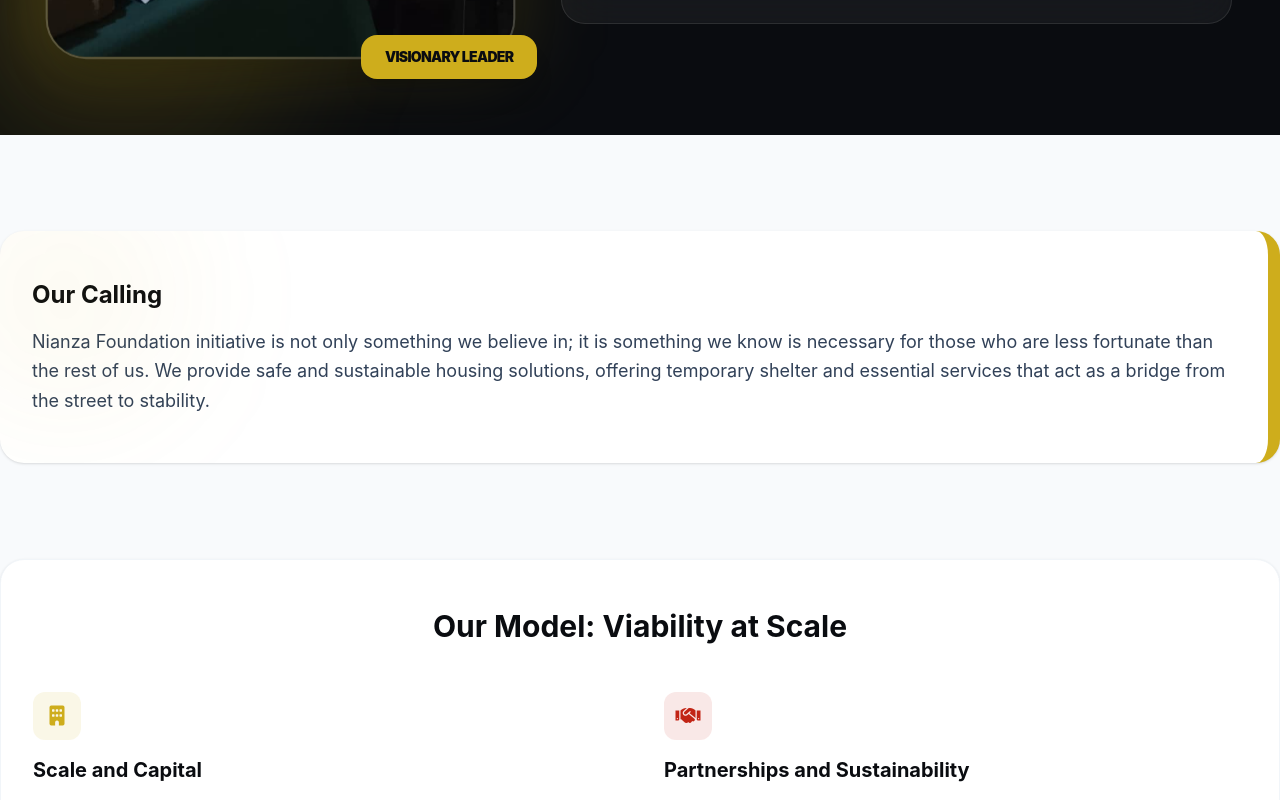
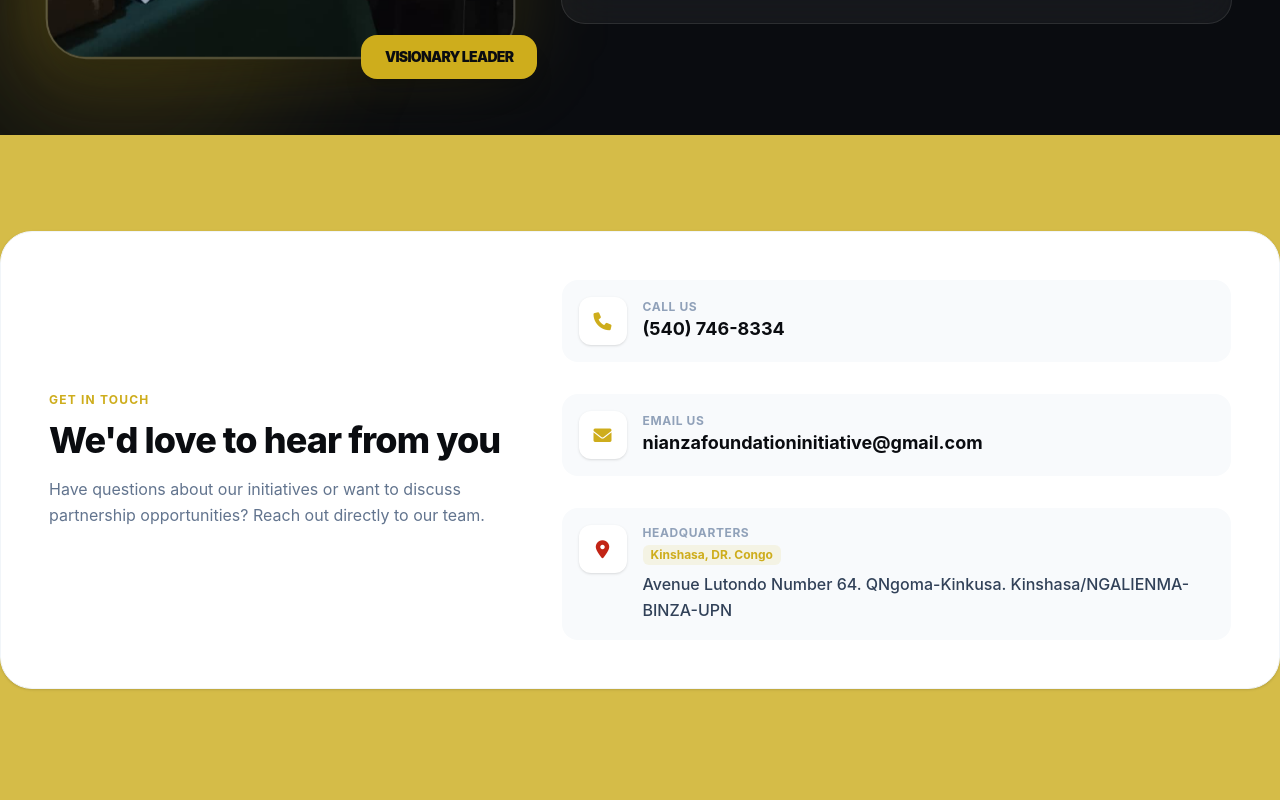
Before and after one commit to Casatechllc/Niaza-Foundation, a Nuxt app: page /about in a window 1280 px wide. Shown: the part 1520-2320 px from the top of the page. Built offline with nearby package versions, Linux system fonts and the light colour scheme.

Commit message:
added phone number and email, along with contact section in about

```diff
--- a/components/AppNavbar.vue
+++ b/components/AppNavbar.vue
@@ -48,7 +48,7 @@
             active-class="text-gray-900 after:absolute after:bottom-0 after:left-0 after:h-0.5 after:w-full after:bg-primary"
             inactive-class="text-gray-500 hover:text-gray-900"
           >
-            Our Mission
+            About Us
           </NuxtLink>
         </li>
         <li>
@@ -115,7 +115,7 @@
         <div class="-my-6 divide-y divide-gray-500/10">
           <ul class="space-y-2 py-6">
             <li><NuxtLink to="/" @click="mobileMenuOpen = false" class="mobile-nav-link">Sustainable Housing</NuxtLink></li>
-            <li><NuxtLink to="/about" @click="mobileMenuOpen = false" class="mobile-nav-link">Our Mission</NuxtLink></li>
+            <li><NuxtLink to="/about" @click="mobileMenuOpen = false" class="mobile-nav-link">About Us</NuxtLink></li>
             <li><NuxtLink to="/projects" @click="mobileMenuOpen = false" class="mobile-nav-link">Community Projects</NuxtLink></li>
             <li><NuxtLink to="/merch" @click="mobileMenuOpen = false" class="mobile-nav-link">Support Shop</NuxtLink></li>
           </ul>
--- /dev/null
+++ b/components/ContactInfoCard.vue
@@ -0,0 +1,78 @@
+<template>
+  <div class="w-full max-w-7xl mx-auto bg-white rounded-[2rem] shadow-sm border border-slate-100 p-6 sm:p-10 lg:p-12">
+    <div class="grid grid-cols-1 md:grid-cols-12 gap-8 md:gap-12">
+
+      <!-- Left Column: Branding / Context -->
+      <div class="md:col-span-5 flex flex-col justify-center">
+        <span class="text-secondary font-bold uppercase tracking-widest text-xs mb-3">Get in Touch</span>
+        <h3 class="text-3xl font-extrabold text-primary tracking-tight sm:text-4xl">
+          We'd love to hear from you
+        </h3>
+        <p class="text-slate-500 mt-4 text-base leading-relaxed font-sans">
+          Have questions about our initiatives or want to discuss partnership opportunities? Reach out directly to our team.
+        </p>
+      </div>
+
+      <!-- Right Column: Structured Contact Details -->
+      <div class="md:col-span-7 space-y-6 sm:space-y-8">
+
+        <!-- 1. Phone Card Block -->
+        <a
+          :href="`tel:${contactInfo.phoneRaw}`"
+          class="group flex items-center gap-4 p-4 rounded-2xl bg-slate-50 hover:bg-secondary/5 border border-transparent hover:border-secondary/10 transition-all duration-300"
+        >
+          <div class="flex h-12 w-12 shrink-0 items-center justify-center rounded-xl bg-white text-secondary shadow-sm group-hover:bg-secondary group-hover:text-white transition-colors duration-300">
+            <i class="fas fa-phone text-lg"></i>
+          </div>
+          <div class="min-w-0">
+            <span class="block text-xs font-bold text-slate-400 uppercase tracking-wider">Call Us</span>
+            <span class="block text-base sm:text-lg font-bold text-primary group-hover:text-secondary transition-colors truncate">
+              {{ contactInfo.phone }}
+            </span>
+          </div>
+        </a>
+
+        <!-- 2. Email Card Block -->
+        <a
+          :href="`mailto:${contactInfo.email}`"
+          class="group flex items-center gap-4 p-4 rounded-2xl bg-slate-50 hover:bg-secondary/5 border border-transparent hover:border-secondary/10 transition-all duration-300"
+        >
+          <div class="flex h-12 w-12 shrink-0 items-center justify-center rounded-xl bg-white text-secondary shadow-sm group-hover:bg-secondary group-hover:text-white transition-colors duration-300">
+            <i class="fas fa-envelope text-lg"></i>
+          </div>
+          <div class="min-w-0 break-all">
+            <span class="block text-xs font-bold text-slate-400 uppercase tracking-wider">Email Us</span>
+            <span class="block text-base sm:text-lg font-bold text-primary group-hover:text-secondary transition-colors">
+              {{ contactInfo.email }}
+            </span>
+          </div>
+        </a>
+
+        <!-- 3. Long Address Block (Optimized for Mobile Multi-line) -->
+        <div class="flex items-start gap-4 p-4 rounded-2xl bg-slate-50 border border-transparent">
+          <!-- shrink-0 forces the icon box to never smash down on multi-line text -->
+          <div class="flex h-12 w-12 shrink-0 items-center justify-center rounded-xl bg-white text-tertiary shadow-sm">
+            <i class="fas fa-map-marker-alt text-lg"></i>
+          </div>
+          <div class="min-w-0">
+            <span class="block text-xs font-bold text-slate-400 uppercase tracking-wider">Headquarters</span>
+            <!-- Location Short Tag -->
+            <span class="inline-block text-xs font-bold text-secondary bg-secondary/10 px-2 py-0.5 rounded-md mt-1 mb-1.5">
+              {{ contactInfo.addressShort }}
+            </span>
+            <!-- Long Address Text Wrap Fix -->
+            <p class="text-sm sm:text-base font-medium text-slate-700 leading-relaxed break-words">
+              {{ contactInfo.addressLong }}
+            </p>
+          </div>
+        </div>
+
+      </div>
+
+    </div>
+  </div>
+</template>
+
+<script setup>
+import { contactInfo } from '~/data/contact.js'
+</script>
--- a/components/ProjectSection.vue
+++ b/components/ProjectSection.vue
@@ -15,6 +15,12 @@
       <p class="text-xl font-bold text-slate-400 mb-6 italic">
         {{ project.subtitle }}
       </p>
+
+      <!-- LOCATION STRIP (Only renders if a valid, non-empty location string exists) -->
+    <div v-if="project.location && project.location.trim() !== ''" class="mt-3 inline-flex items-center gap-2 text-sm font-semibold text-secondary bg-secondary/10 px-3 py-1 mb-5 rounded-full">
+      <i class="fas fa-map-marker-alt"></i>
+      <span>{{ project.location }}</span>
+    </div>
 
       <p class="max-w-3xl text-lg text-slate-600 leading-relaxed">
         {{ project.description }}
--- a/data/announcements.js
+++ b/data/announcements.js
@@ -6,7 +6,7 @@ export const announcements = [
     title: "The Kinshasa Orphanage Sanctuary",
     content: "Our children are currently sleeping on temporary floor mattresses. Help us finish Phase 2 construction to secure a dedicated sleeping wing and a proper community cafeteria.",
     // Uses a clean fallback from your new project folder structure
-    image: "/images/projects/project1/6dbe74c7-cf4d-4d6c-8f47-e4f3f4296de9[1].JPG",
+    image: "/images/projects/project1/PHOTO-2026-06-01-09-41-27[2].JPG",
     linkText: "View Project Archive",
     linkUrl: "/projects"
   },
--- /dev/null
+++ b/data/contact.js
@@ -0,0 +1,7 @@
+export const contactInfo = {
+  phone: "(540) 746-8334",
+  phoneRaw: "15407468334",
+  email: "nianzafoundationinitiative@gmail.com",
+  addressShort: "Kinshasa, DR. Congo",
+  addressLong: "Avenue Lutondo Number 64. QNgoma-Kinkusa. Kinshasa/NGALIENMA-BINZA-UPN"
+}
--- a/pages/about.vue
+++ b/pages/about.vue
@@ -49,7 +49,7 @@
         </div>
       </section>
 
-      <section class="bg-primary w-full py-20 mb-24 overflow-hidden relative">
+      <section class="bg-primary w-full py-20  overflow-hidden relative">
         <div class="absolute bottom-0 left-0 -ml-20 -mb-20 h-96 w-96 rounded-full bg-secondary/10 blur-3xl"></div>
 
         <div class="mx-auto max-w-[1600px] px-6 lg:px-12 relative z-10">
@@ -102,6 +102,10 @@
           </div>
         </div>
       </section>
+      <div class="bg-secondary/80 py-24 mb-24">
+        <ContactInfoCard class="mb-6"/>
+      </div>
+
 
       <section class="mb-24">
         <div
--- a/pages/projects.vue
+++ b/pages/projects.vue
@@ -22,6 +22,19 @@
         />
       </div>
 
+      <!-- MORE PROJECTS COMING SOON SECTION -->
+      <div class="mt-32 border-2 border-dashed border-slate-200 rounded-[2rem] p-12 text-center bg-white/50 backdrop-blur-sm shadow-sm">
+        <div class="inline-flex items-center justify-center w-16 h-16 rounded-full bg-secondary/10 text-secondary mb-6 animate-pulse-subtle">
+          <i class="fas fa-hammer text-2xl"></i>
+        </div>
+        <h3 class="text-2xl font-bold text-primary sm:text-3xl">
+          More Initiatives in Development
+        </h3>
+        <p class="text-base text-slate-500 mt-3 max-w-md mx-auto leading-relaxed">
+          Our team is on the ground actively preparing fresh shelter developments and community frameworks. Check back soon for structural updates.
+        </p>
+      </div>
+
     </div>
   </div>
 </template>
@@ -40,6 +53,11 @@ useHead({
   animation: fadeInDown 0.8s ease-out forwards;
 }
 
+/* Soft, elegant pulsing animation for the builder icon */
+.animate-pulse-subtle {
+  animation: pulseSubtle 3s infinite ease-in-out;
+}
+
 @keyframes fadeInDown {
   from {
     opacity: 0;
@@ -50,4 +68,15 @@ useHead({
     transform: translateY(0);
   }
 }
+
+@keyframes pulseSubtle {
+  0%, 100% {
+    transform: scale(1);
+    opacity: 1;
+  }
+  50% {
+    transform: scale(1.05);
+    opacity: 0.85;
+  }
+}
 </style>
```
Also changed, not shown: components/AppFooter.vue (+16 -4 lines), components/HomeHero.vue (+23 -1 lines), composables/useProjects.js (+13 -3 lines).
